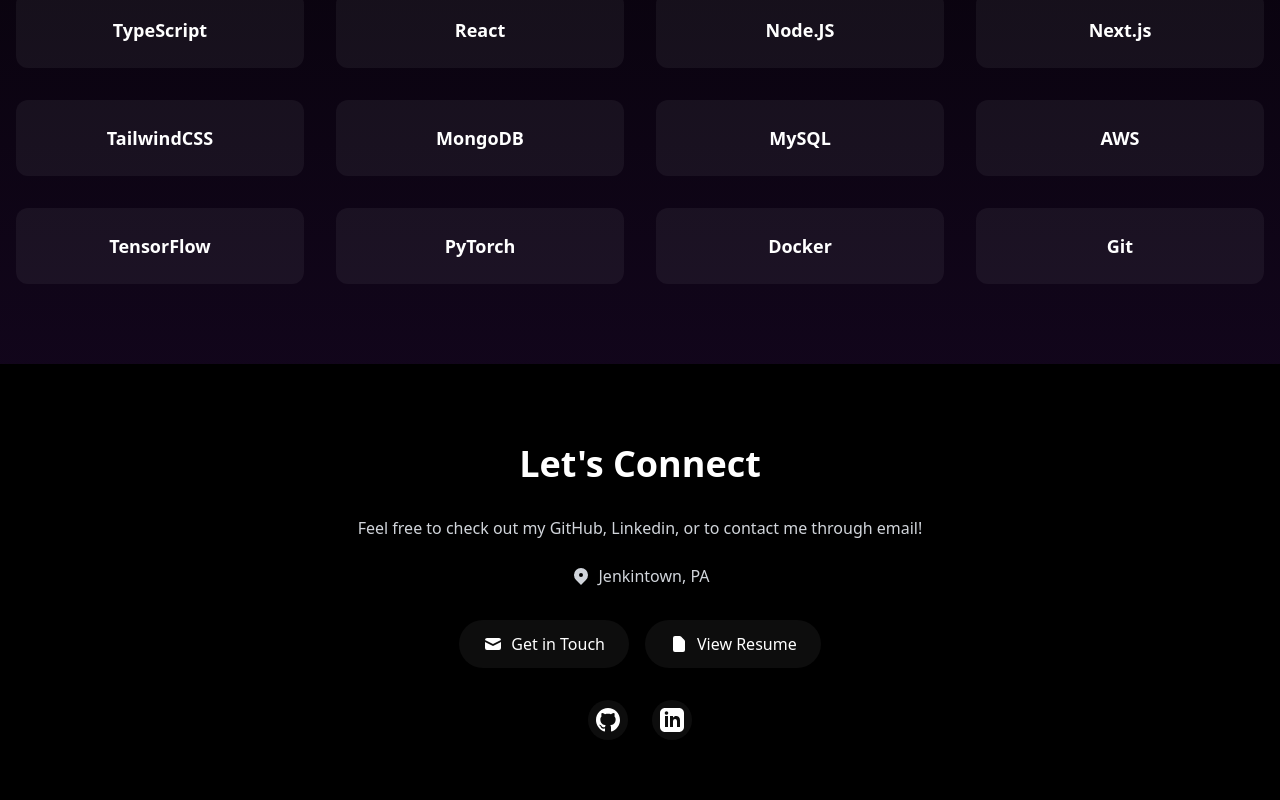
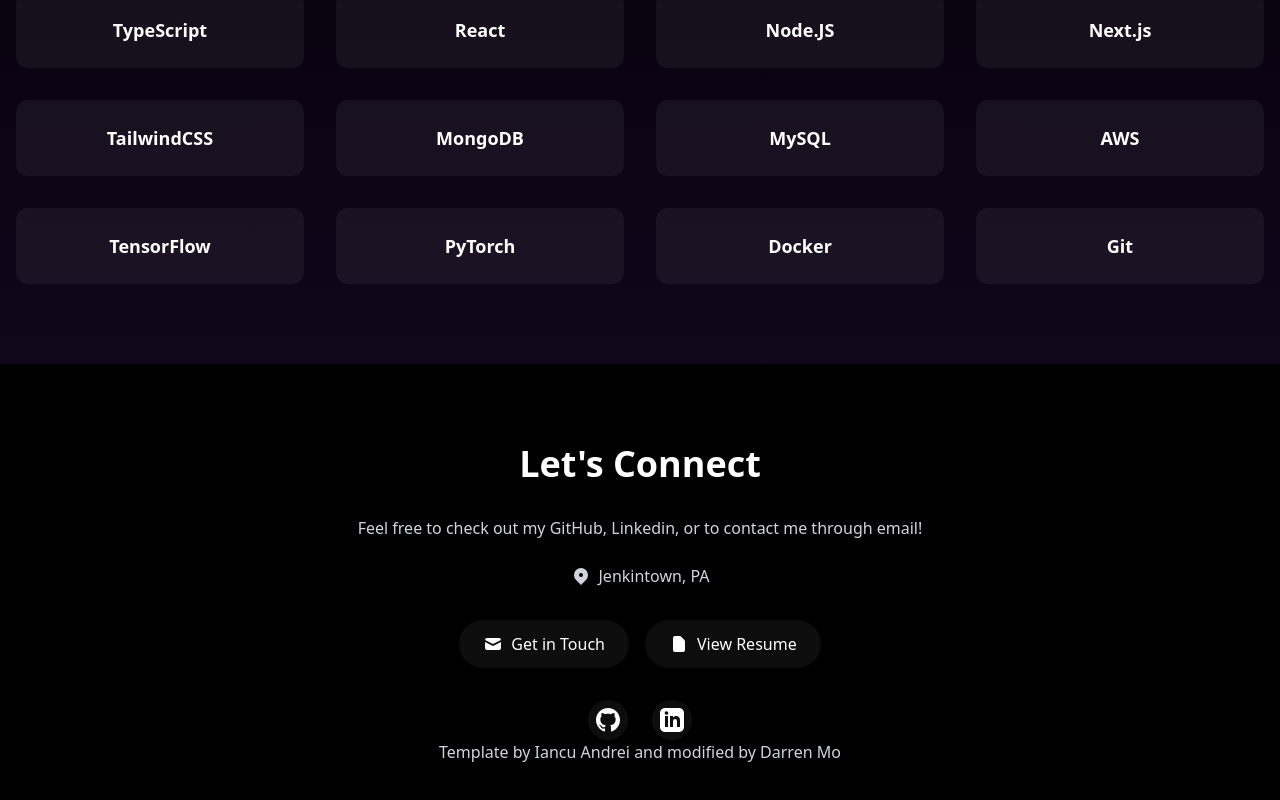
Before and after one commit to darrenmo12309/darren-portfolio, a Next.js app in the folder portfolio/: page / in a window 1280 px wide. Shown: the part 2930-3730 px from the top of the page. Built offline with nearby package versions, Linux system fonts and the light colour scheme.

Commit message:
added credit for template

```diff
--- a/portfolio/app/components/ContactSection.tsx
+++ b/portfolio/app/components/ContactSection.tsx
@@ -87,6 +87,16 @@
 						</svg>
 					</a>
 				</motion.div>
+
+				<motion.p
+					initial={{ opacity: 0, y: 20 }}
+					whileInView={{ opacity: 1, y: 0 }}
+					viewport={{ once: true }}
+					transition={{ duration: 0.6, delay: 0.2 }}
+					className="text-gray-300 mb-6"
+				>
+					Template by Iancu Andrei and modified by Darren Mo
+				</motion.p>
 			</div>
 		</section>
 	);
```
